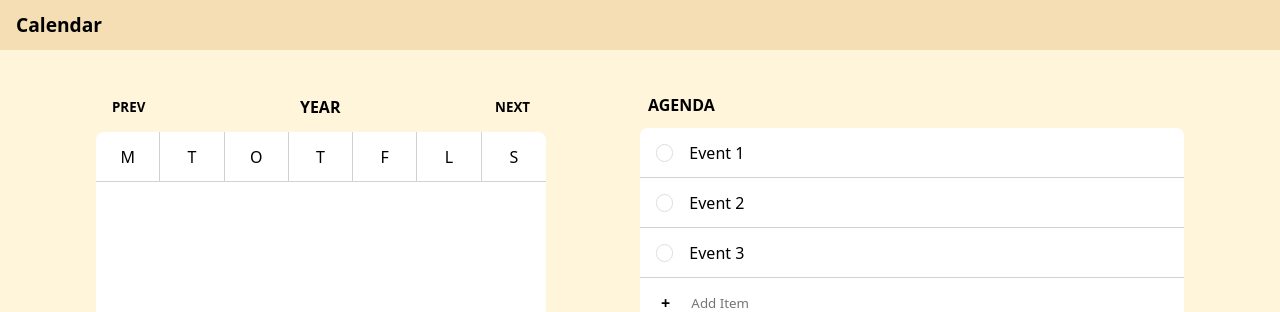
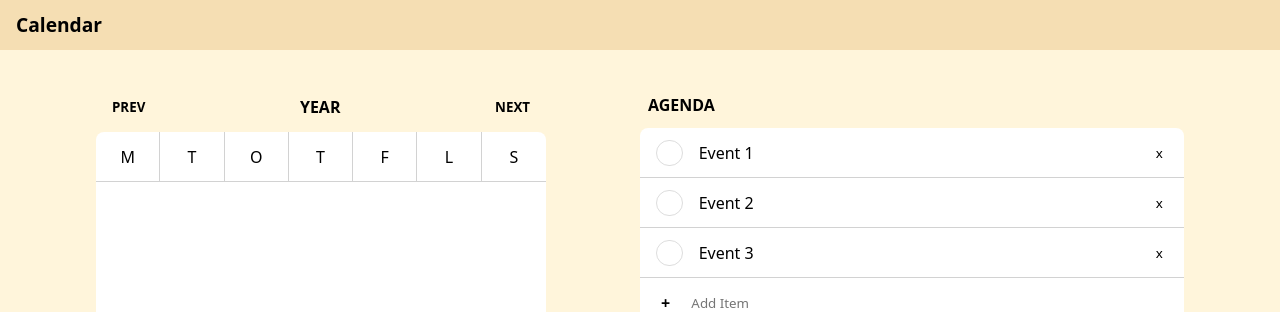
Before and after one commit to MartinBruland/Calendar-Angular, an Angular app: page / in a window 1280 px wide. Shown: the top 312 px of the page. Built offline with nearby package versions, Linux system fonts and the light colour scheme.

Commit message:
Added delete functionality

```diff
--- a/src/components/list/list.component.html
+++ b/src/components/list/list.component.html
@@ -6,6 +6,7 @@
         <li class="item" *ngFor="let item of events">
             <input type="checkbox" id={{item.id}} (click)="onCheckedHandler($event)" />
             <label (click)="onSelectHandler(item.id)"> {{item.title}} </label>
+            <button (click)="deleteHandler(item.id)">x</button>
         </li>
         <li class="add">
             <label for="add"> + </label>
--- a/src/components/list/list.component.scss
+++ b/src/components/list/list.component.scss
@@ -65,8 +65,8 @@
     border-bottom: solid 1px rgb(210, 210, 210);
 
     & input {
-        width: 1.3em;
-        height: 1.3em;
+        width: 2em;
+        height: 2em;
 
         background-color: white;
         border-radius: 50%;
@@ -84,6 +84,24 @@
 
     & label {
         cursor: pointer;
+    }
+
+    & button {
+        border: none;
+        outline: none;
+        background-color: transparent;
+        cursor: pointer;
+        border-radius: 50%;
+        margin-left: auto;
+        width: 1.3em;
+        height: 1.3em;
+
+        text-align: center;
+        vertical-align: middle;
+    };
+
+    & button:hover {
+        background-color: rgb(255, 183, 183);
     }
 }
 
@@ -223,7 +241,7 @@
         border: none;
         outline: none;
         cursor: pointer;
-        font-size: medium;
+        font-size: small;
         font-weight: bold;
         padding: 0.5rem;
         border-radius: 8px;
--- a/src/components/list/list.component.ts
+++ b/src/components/list/list.component.ts
@@ -118,7 +118,7 @@ export class ListComponent {
   };
 
   deleteHandler = (id: string) => {
-    return this.events.filter(item => item.id !== id);
+    this.events = this.events.filter(item => item.id !== id);
   };
 
   filterItemsByTag = (val: string) => {
```
